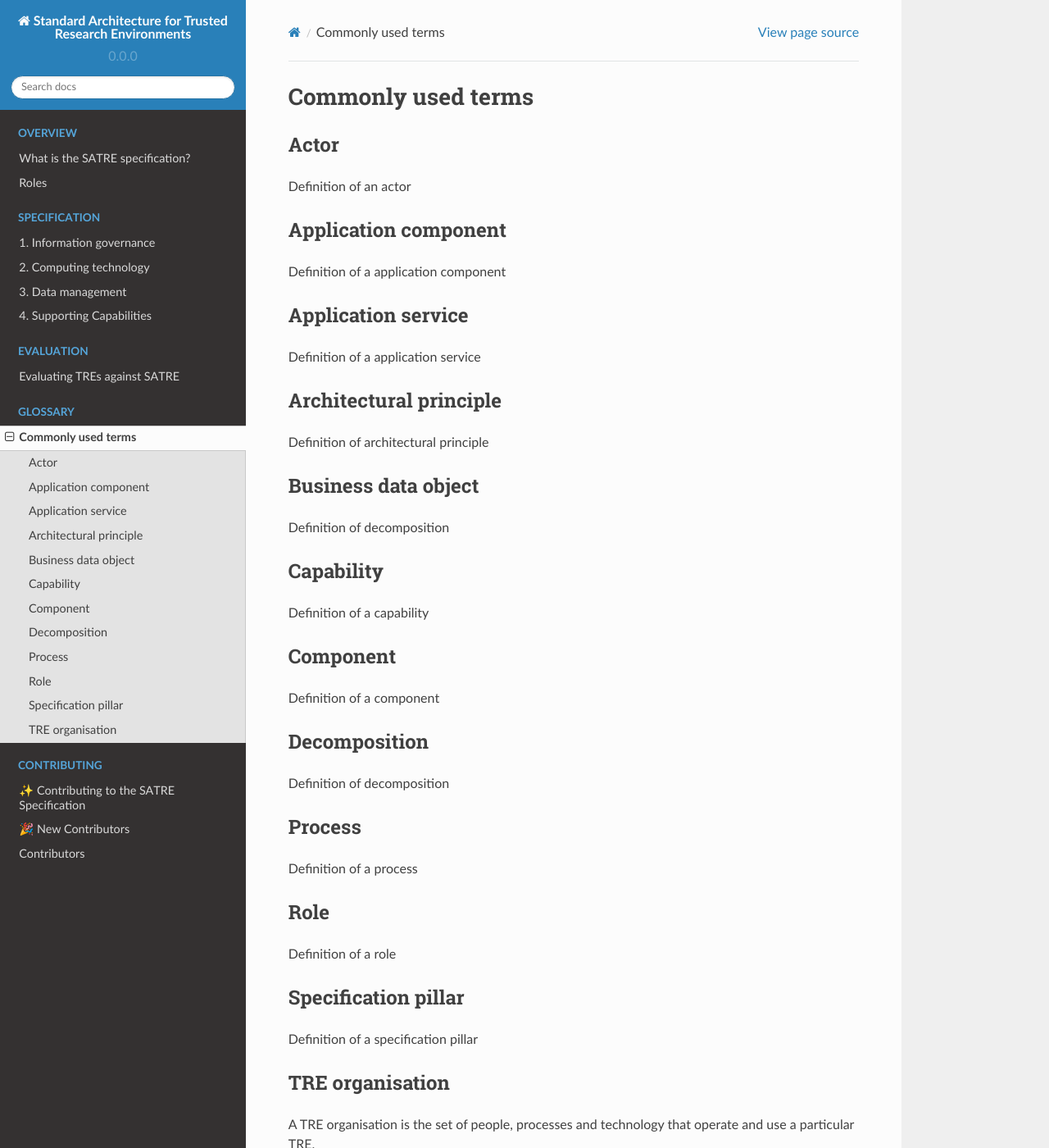
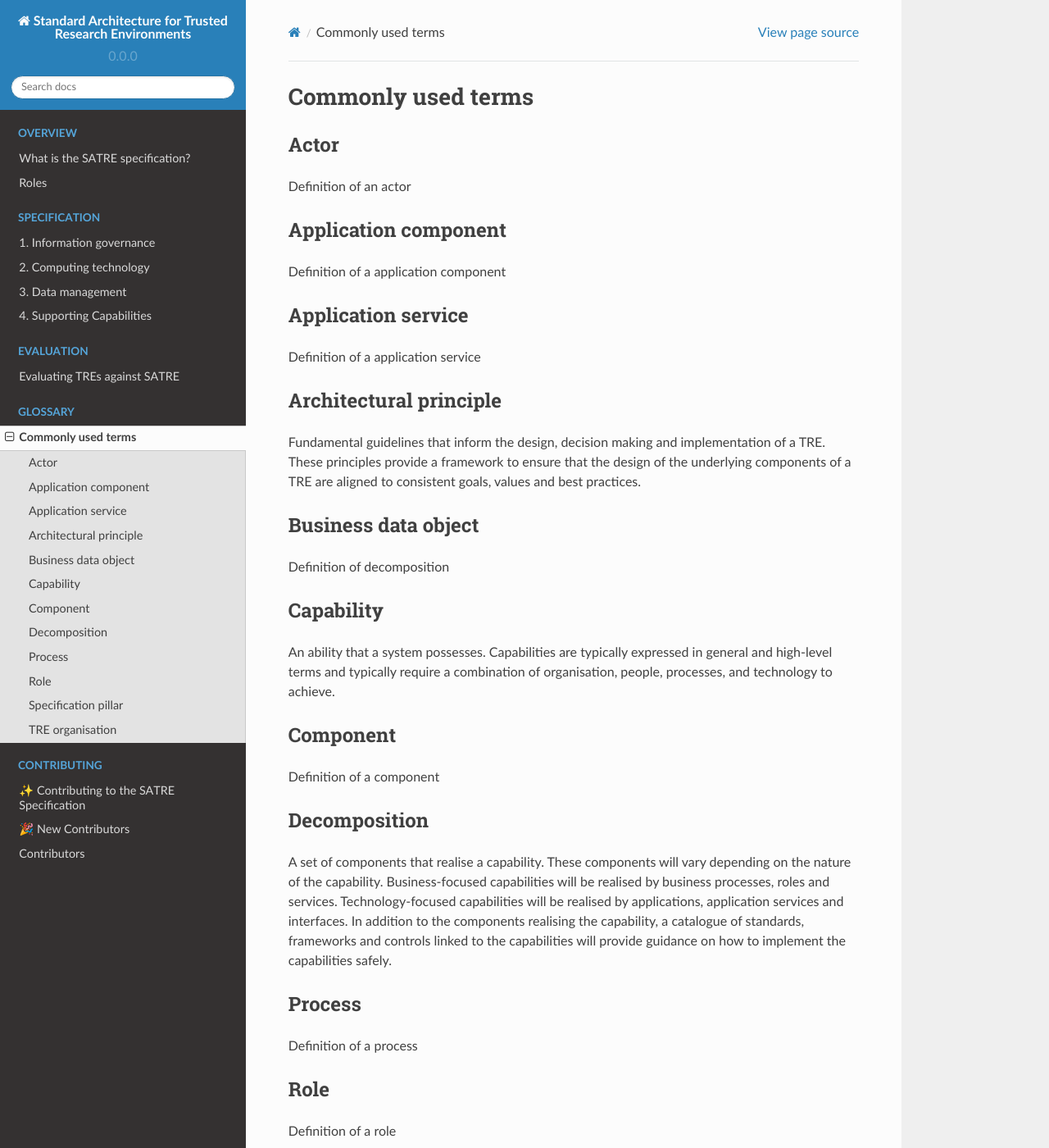
Before and after one commit to sa-tre/satre-specification, a Sphinx documentation site: the page built from docs/source/glossary.md, in a window 1280 px wide and 1400 px high. Shown: the whole window at 82% size. Built offline with Sphinx 7.4.7 and the Read the Docs theme 2.0.0, drawn with Linux system fonts in a browser that asks for light colours.

Commit message:
:memo: Apply suggestions from WP3 @machintim @manics
Co-authored-by: Simon Li <orpheus+devel@gmail.com>

```diff
--- a/docs/source/glossary.md
+++ b/docs/source/glossary.md
@@ -22,7 +22,8 @@ Definition of a application service
 
 ## Architectural principle
 
-Definition of architectural principle
+Fundamental guidelines that inform the design, decision making and implementation of a TRE.
+These principles provide a framework to ensure that the design of the underlying components of a TRE are aligned to consistent goals, values and best practices.
 
 (def_business_data_object)=
 
@@ -34,7 +35,8 @@ Definition of decomposition
 
 ## Capability
 
-Definition of a capability
+An ability that a system possesses.
+Capabilities are typically expressed in general and high-level terms and typically require a combination of organisation, people, processes, and technology to achieve.
 
 (def_component)=
 
@@ -46,7 +48,11 @@ Definition of a component
 
 ## Decomposition
 
-Definition of decomposition
+A set of components that realise a capability.
+These components will vary depending on the nature of the capability.
+Business-focused capabilities will be realised by business processes, roles and services.
+Technology-focused capabilities will be realised by applications, application services and interfaces.
+In addition to the components realising the capability, a catalogue of standards, frameworks and controls linked to the capabilities will provide guidance on how to implement the capabilities safely.
 
 (def_process)=
 
```
